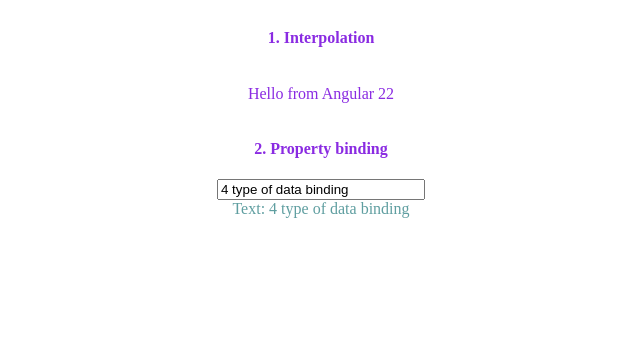
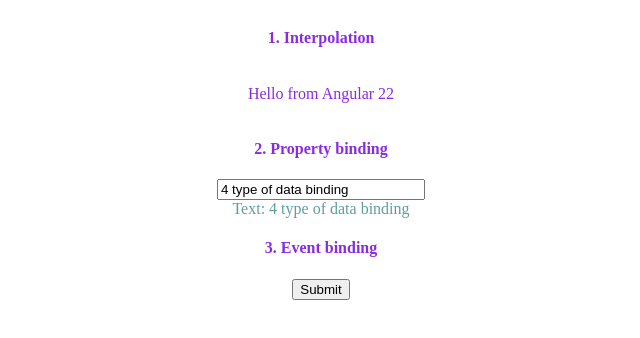
Before and after one commit to Oleg-ru/ng-mini-apps, an Angular app: page / in a window 1280 px wide. Shown: the top 338 px of the page, without its empty margins (319-959 px from the left). Built offline with nearby package versions, Linux system fonts and the light colour scheme.

Commit message:
feature: event binding -> click

```diff
--- a/src/app/components/data-binding/data-binding.html
+++ b/src/app/components/data-binding/data-binding.html
@@ -8,4 +8,7 @@
     <span>Text: </span>
     <span>{{topic}}</span>
   </div>
+
+  <h4>3. Event binding</h4>
+   <button (click)="onSubmitClick()">Submit</button>
 </div>
--- a/src/app/components/data-binding/data-binding.ts
+++ b/src/app/components/data-binding/data-binding.ts
@@ -8,5 +8,8 @@ import { Component } from '@angular/core';
 })
 export class DataBinding {
   name = 'Hello from Angular 22';
-  topic = '4 type of data binding'
+  topic = '4 type of data binding';
+  onSubmitClick() {
+    alert('Click button on Submit')
+  };
 }
```
